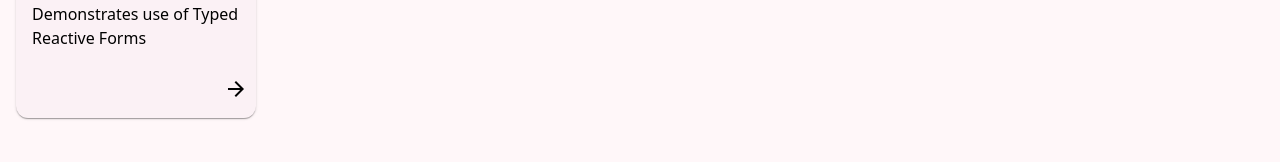
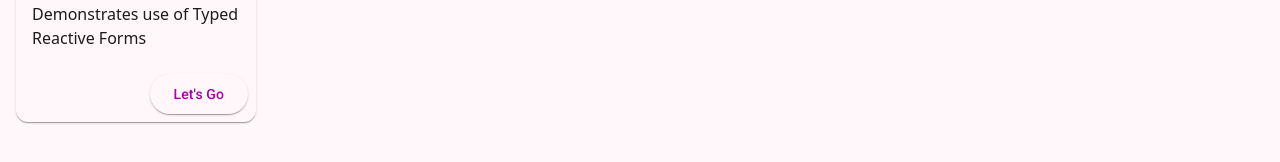
Before and after one commit to yadavsudhir405/experiment-angular, an Angular app: page /home in a window 1280 px wide. Shown: the part 142-304 px from the top of the page. Built offline with nearby package versions, Linux system fonts and the light colour scheme.

Commit message:
Overrides

```diff
--- a/src/app/app.component.scss
+++ b/src/app/app.component.scss
@@ -14,4 +14,5 @@
   overflow: scroll;
   grid-area: mainBody;
   background-color: var(--mat-sys-surface);
+  color: var(--mat-sys-on-surface);
 }
--- a/src/app/feature/home/home.component.html
+++ b/src/app/feature/home/home.component.html
@@ -6,8 +6,8 @@
     <span>{{item.description}}</span>
   </mat-card-content>
   <mat-card-actions align="end">
-    <button mat-icon-button aria-label="Example icon button with a vertical three dot icon" (click)="navigateTo(item.link)">
-      <mat-icon>arrow_forward</mat-icon>
+    <button mat-raised-button (click)="navigateTo(item.link)">
+      Let's Go
     </button>
   </mat-card-actions>
 </mat-card>
--- a/src/app/feature/home/home.component.ts
+++ b/src/app/feature/home/home.component.ts
@@ -4,11 +4,12 @@ import {CardInput} from './type';
 import {CommonModule} from '@angular/common';
 import {MatIcon} from '@angular/material/icon';
 import {Router} from '@angular/router';
+import {MatButton} from '@angular/material/button';
 
 @Component({
   selector: 'app-home',
   imports: [
-    MatCard, CommonModule, MatCardHeader, MatCardContent, MatCardActions, MatIcon
+    MatCard, CommonModule, MatCardHeader, MatCardContent, MatCardActions, MatIcon, MatButton
   ],
   templateUrl: './home.component.html',
   styleUrl: './home.component.scss'
--- a/src/styles.scss
+++ b/src/styles.scss
@@ -6,6 +6,8 @@
 @tailwind components;
 @tailwind utilities;
 
+
+$surface-color: #383c4f;
 
 html {
   color-scheme: dark light;
@@ -20,20 +22,18 @@ html {
   *****************************************************************************************************
   */
 
-  @include mat.theme-overrides((
-  color: (
-    primary: #dd2247
-  )
-  ));
-
+  @media (prefers-color-scheme: dark) {
+    @include mat.theme-overrides((
+      "surface": $surface-color,
+    ))
+  }
 
   /* *****************************************************************************************************
                      Component specific overrides
   ***************************************************************************************************** */
 
   @include mat.card-overrides((
-    elevated-container-color: var(--mat-sys-surface-container-low),
-    outlined-outline-color: var(--mat-sys-outline-variant),
+    elevated-container-color: var(--mat-sys-background),
   ));
 
 }
```
